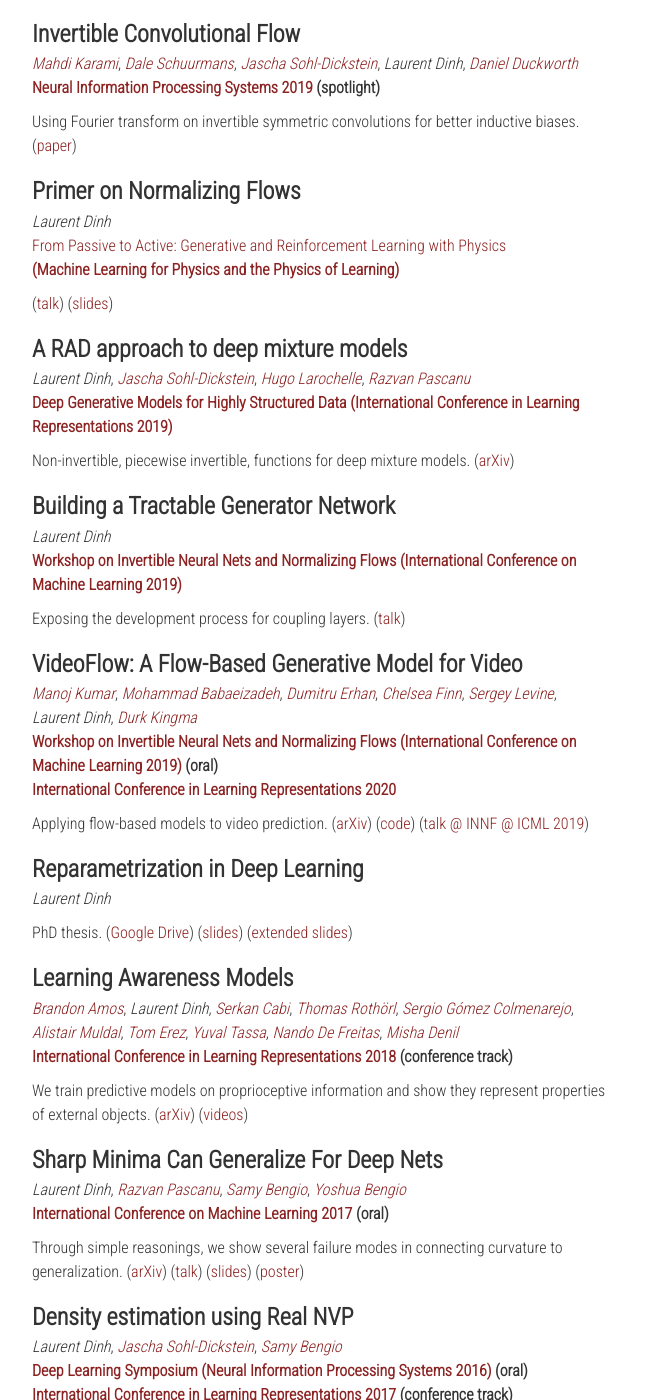
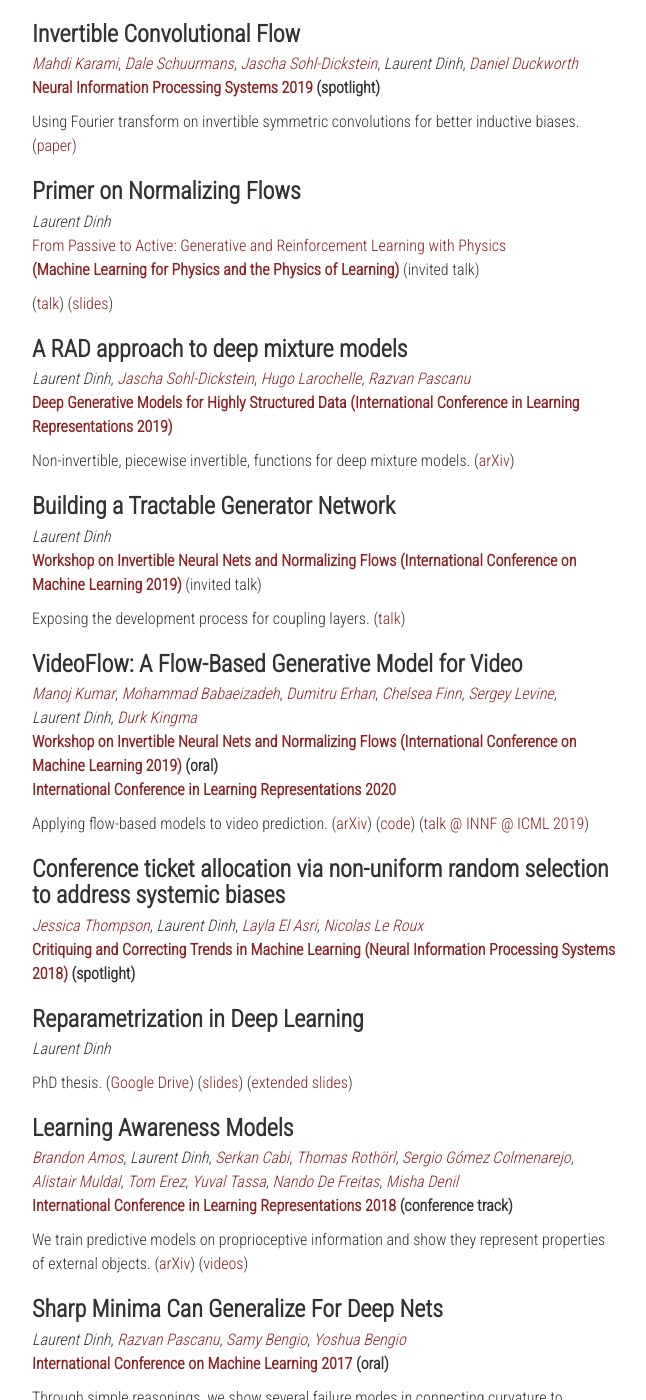
Before and after one commit to laurent-dinh/laurent-dinh.github.io, a Jekyll site: the page built from publications.md, in a window 1280 px wide and 1400 px high, scrolled down 758 px. Shown: the whole window, without its empty margins (404-1050 px from the left). Built offline with Jekyll 4.4.1, drawn with Linux system fonts in a browser that asks for light colours; a style sheet for code colours, icons or effects is not loaded.

Commit message:
CrACT2018

```diff
--- a/publications.md
+++ b/publications.md
@@ -43,7 +43,7 @@
 ### Primer on Normalizing Flows
 *Laurent&nbsp;Dinh*
 **[From Passive to Active: Generative and Reinforcement Learning with Physics](http://www.ipam.ucla.edu/programs/workshops/workshop-i-from-passive-to-active-generative-and-reinforcement-learning-with-physics/)**
-[**(Machine Learning for Physics and the Physics of Learning)**](http://www.ipam.ucla.edu/programs/long-programs/machine-learning-for-physics-and-the-physics-of-learning/)
+[**(Machine Learning for Physics and the Physics of Learning)**](http://www.ipam.ucla.edu/programs/long-programs/machine-learning-for-physics-and-the-physics-of-learning/) (invited talk)
 
 ([talk](https://fast.wistia.net/embed/iframe/9aye5zcg8j)) ([slides](http://helper.ipam.ucla.edu/publications/mlpws1/mlpws1_16242.pdf))
 
@@ -57,7 +57,7 @@
 
 ### Building a Tractable Generator Network
 *Laurent&nbsp;Dinh*
-[**Workshop on Invertible Neural Nets and Normalizing Flows**](https://invertibleworkshop.github.io/INNF_2019/) [**(International Conference on Machine Learning 2019)**](https://2019.icml.cc/)
+[**Workshop on Invertible Neural Nets and Normalizing Flows**](https://invertibleworkshop.github.io/INNF_2019/) [**(International Conference on Machine Learning 2019)**](https://2019.icml.cc/) (invited talk)
 
 Exposing the development process for coupling layers.
 ([talk](https://slideslive.com/38917898/building-a-tractable-generator-network?ref=speaker-17965-popular))
@@ -69,6 +69,11 @@
 [**International Conference in Learning Representations 2020**](https://iclr.cc/Conferences/2020)
 
 Applying flow-based models to video prediction. ([arXiv](https://arxiv.org/abs/1903.01434)) ([code](https://github.com/tensorflow/tensor2tensor/blob/master/tensor2tensor/models/video/next_frame_glow.py)) ([talk @ INNF @ ICML 2019](https://slideslive.com/38917904/videoflow-a-flowbased-generative-model-for-video))
+
+
+### Conference ticket allocation via non-uniform random selection to address systemic biases
+[*Jessica&nbsp;Thompson*](http://thompsonj.github.io/about/), *Laurent&nbsp;Dinh*, [*Layla&nbsp;El&nbsp;Asri*](https://speakingmachines.com/), [*Nicolas&nbsp;Le&nbsp;Roux*](http://nicolas.le-roux.name/)
+[**Critiquing and Correcting Trends in Machine Learning**](https://ml-critique-correct.github.io/) [**(Neural Information Processing Systems 2018)**](https://neurips.cc/Conferences/2018) **(spotlight)**
 
 
 ### Reparametrization in Deep Learning
```
